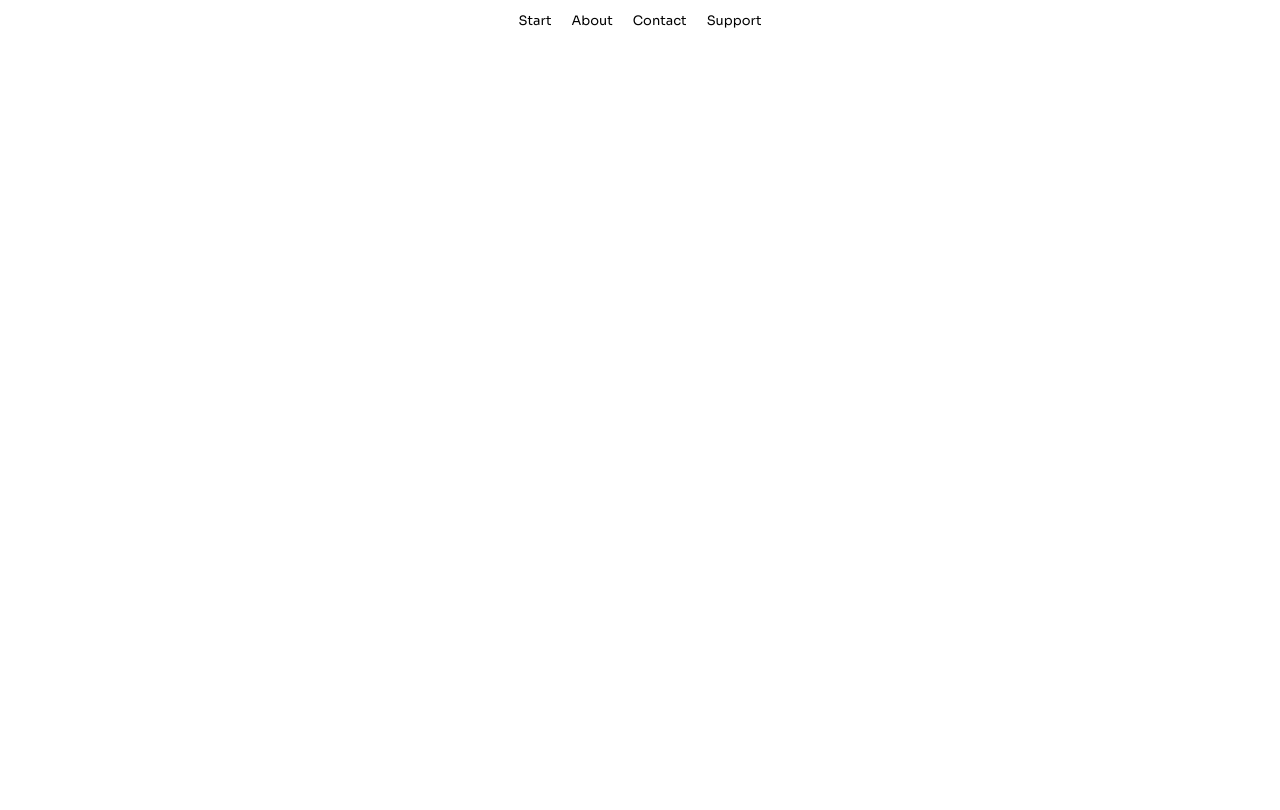
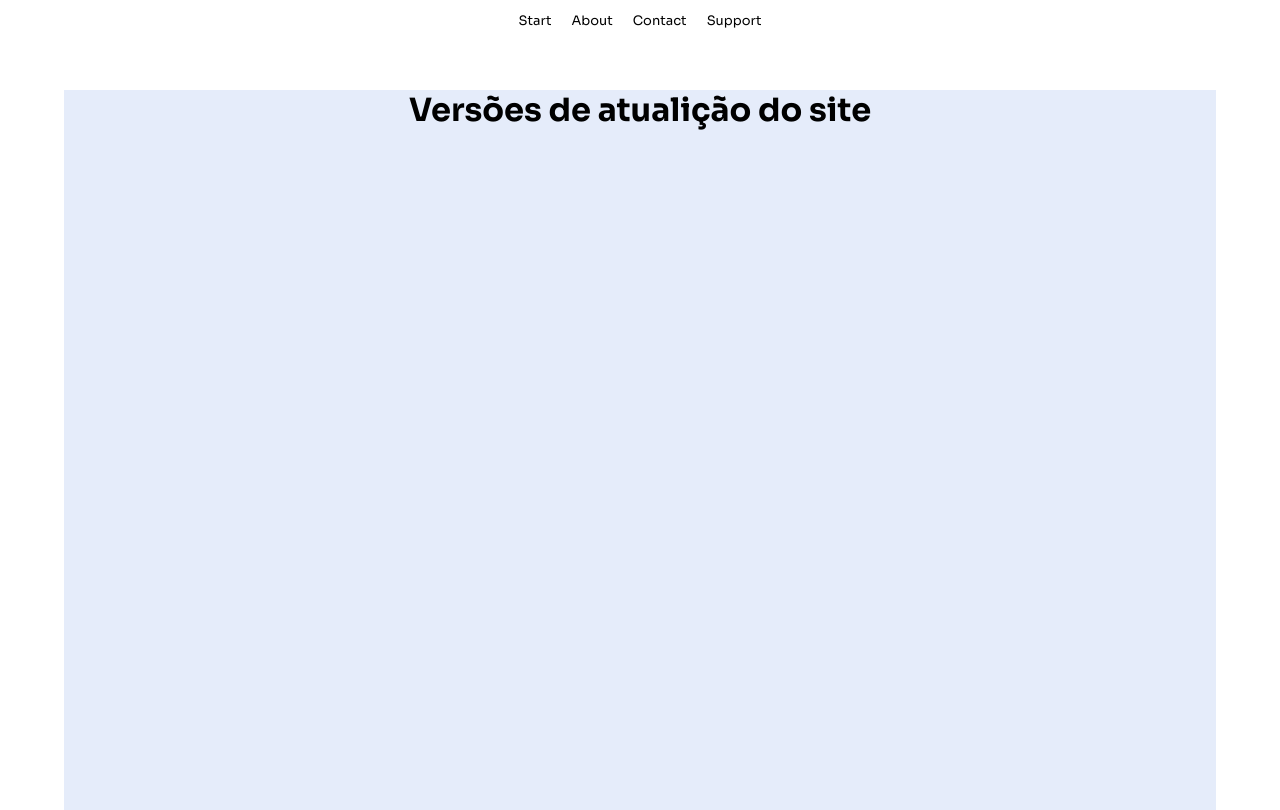
Before and after one commit to marcopassarela/support.marcoaurelio, a plain HTML site: page index.html in a window 1280 px wide. Drawn offline with Linux system fonts and the light colour scheme.

Commit message:
upgrade pager

```diff
--- a/index.html
+++ b/index.html
@@ -37,6 +37,12 @@
         </div>
     </div>
 
+    <div id="container">
+        <div class="content">
+            <h1>Versões de atualição do site</h1>
+        </div>
+    </div>
+
 
 
 
--- a/styles/style.css
+++ b/styles/style.css
@@ -129,6 +129,36 @@ html {
     color: var(--color-blue);
 }
 
+#container {
+    width: 100%;
+    height: auto;
+
+    margin-top: 50px;
+    display: flex;
+    justify-content: center;
+    font-family: "Sora", serif;
+}
+.content {
+    width: 90%;
+    height: 90vh;
+    background-color: #0047ca1a;
+    display: flex;
+    justify-content: center;
+}
+
+
+
+
+
+
+
+
+
+
+
+
+
+
 /* Media query para telas pequenas (hamburguer) */
 @media screen and (max-width: 768px) {
     .desktop-menu {
```
